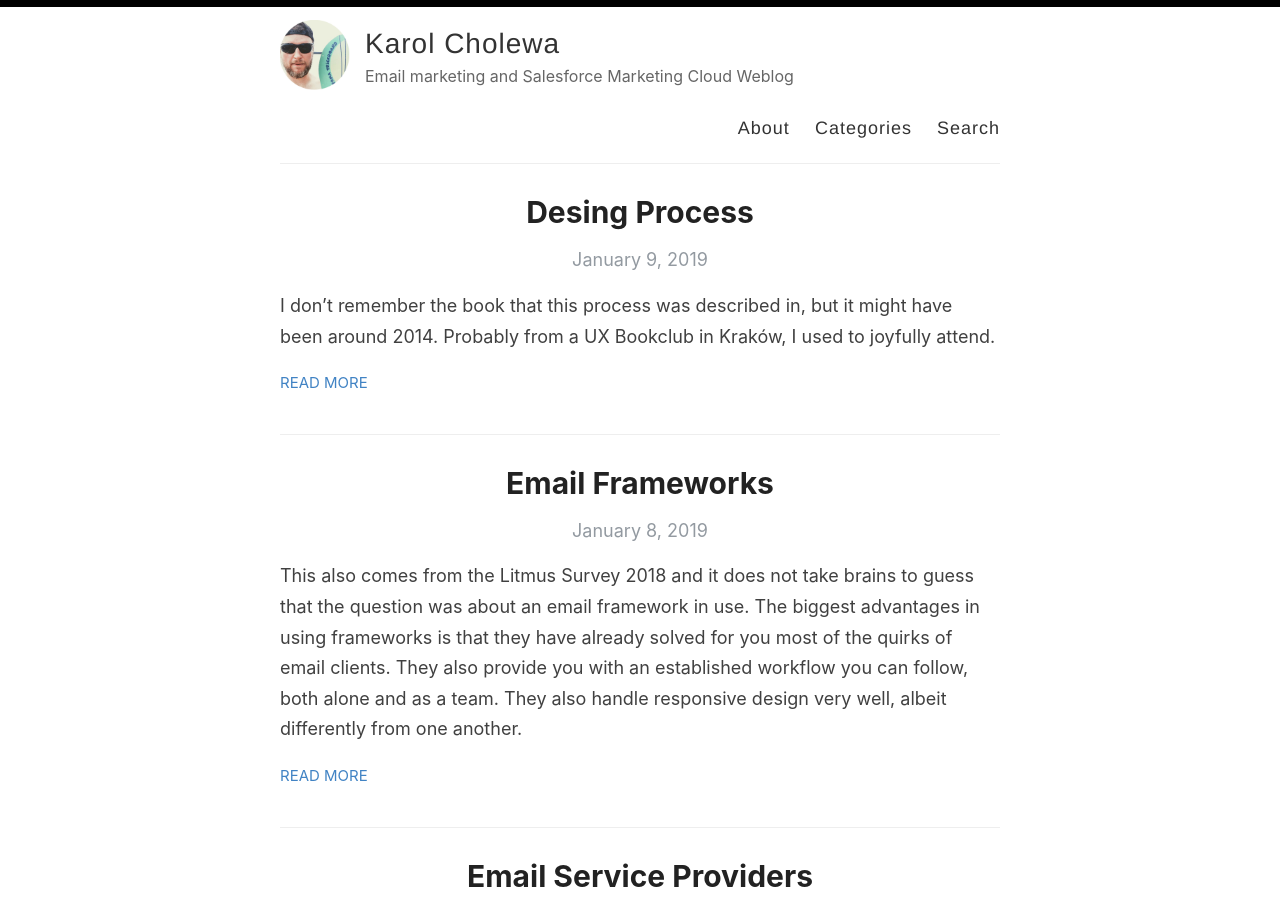
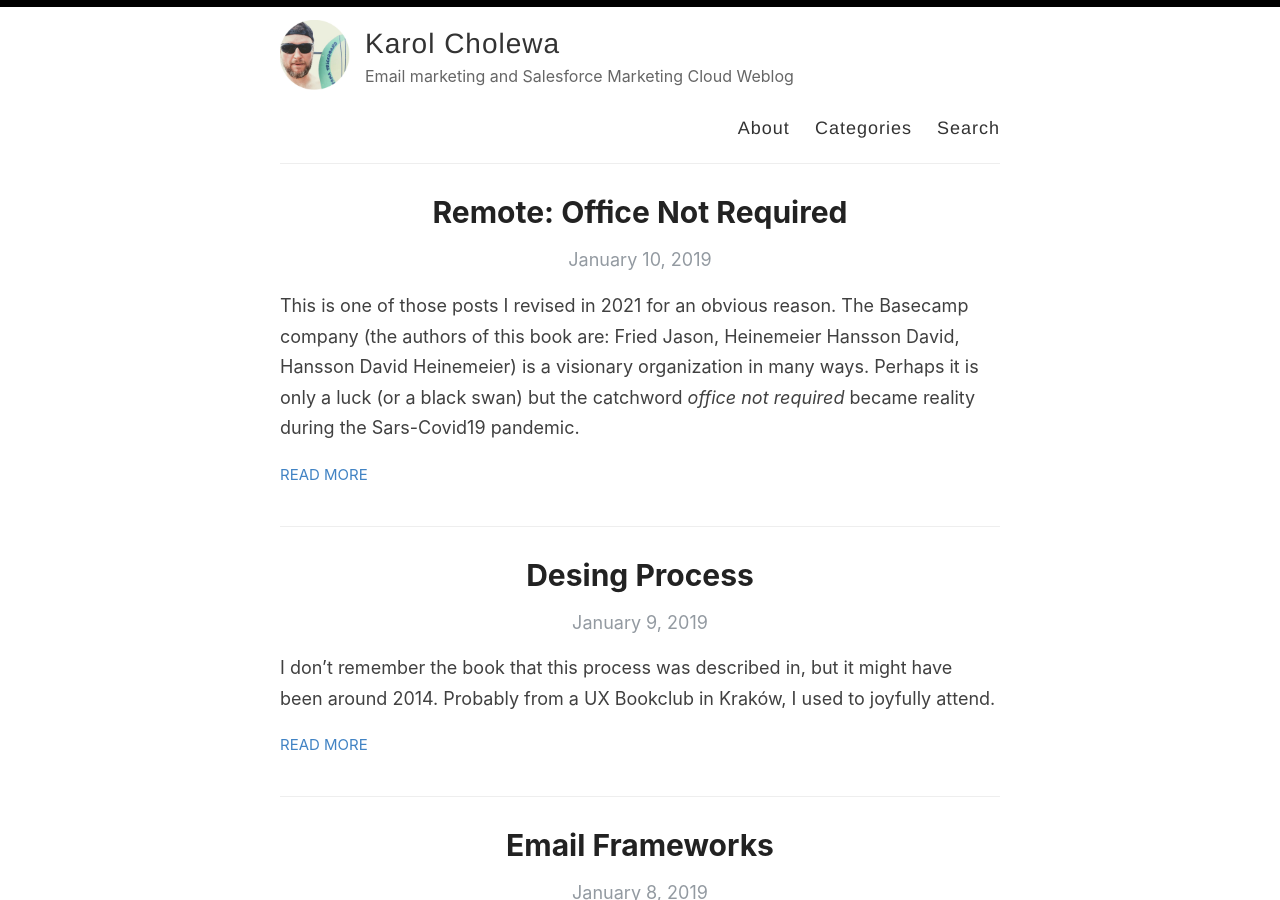
Before and after one commit to karolcholewa/blog, a Jekyll site: the page built from index.html, in a window 1280 px wide and 900 px high. Built offline with Jekyll 4.4.1, drawn with Linux system fonts in a browser that asks for light colours; the list of posts is cut into pages by our own code; some of the changed text lies outside the part shown.

Commit message:
New post added

```diff
--- /dev/null
+++ b/_posts/2019-01-10-remote.md
@@ -0,0 +1,17 @@
+---
+layout: post
+title: "Remote: Office Not Required"
+categories: Book
+---
+
+This is one of those posts I revised in 2021 for an obvious reason. The Basecamp company (the authors of this book are:	Fried Jason, Heinemeier Hansson David, Hansson David Heinemeier) is a visionary organization in many ways. Perhaps it is only a luck (or a black swan) but the catchword *office not required* became reality during the Sars-Covid19 pandemic.
+
+Here are some quotes from this book.
+
+> No assholy behaviour allowed. No drama allowed. No bad vibes allowed.
+
+> It’s never a good idea to let poisonous people stick around to spoil it for everyone else. But in a remote work setup - it’s DEADLY.
+
+> Don’t be a cultural or a geographical hermit.
+
+> The new luxury is the luxury of freedom and time.
```
Also changed, not shown: _posts/2019-01-04-compare-output-input.md (+0 -2 lines).
